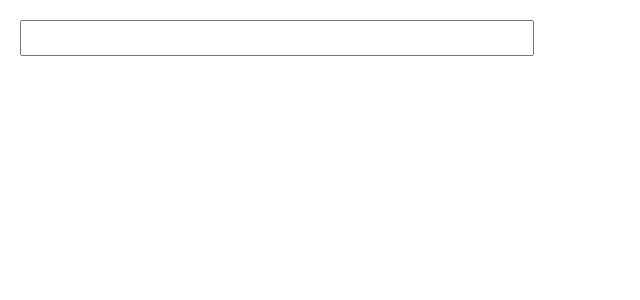
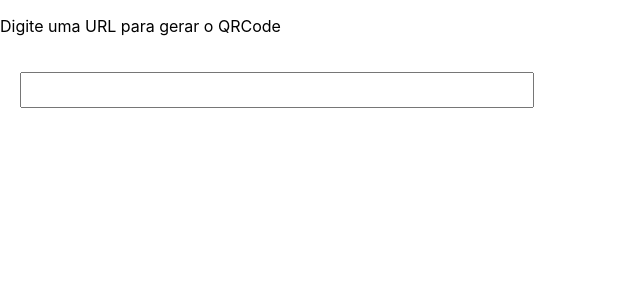
Before and after one commit to josemauromani/qr-code-generator-reactjs, a React (Create React App) app: page / in a window 1280 px wide. Shown: the top 300 px of the page, without its empty margins (0-640 px from the left). Built offline with nearby package versions, Linux system fonts and the light colour scheme.

Commit message:
adding text

```diff
--- a/src/App.js
+++ b/src/App.js
@@ -5,6 +5,7 @@ function App() {
   const [text, setText] = useState("");
   return (
     <div className="App">
+      <p>Digite uma URL para gerar o QRCode</p>
       <input
         value={text}
         onChange={(element) => {
```
